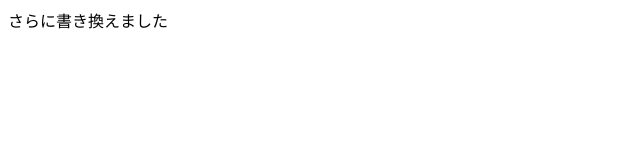
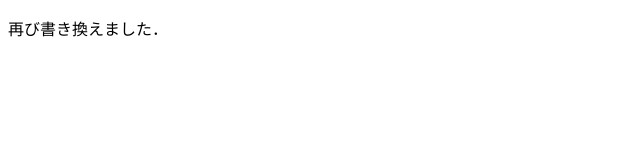
Before and after one commit to aito-git/241205004-git-prework, a plain HTML site: page index.html in a window 1280 px wide. Shown: the whole page, without its empty margins (0-640 px from the left). Drawn offline with Linux system fonts and the light colour scheme.

Commit message:
Update index.html

```diff
--- a/index.html
+++ b/index.html
@@ -5,6 +5,6 @@
     <title>タイトル</title>
   </head>
   <body>
-    さらに書き換えました
+     <p style = color:"blue">再び書き換えました．</p>
   </body>
 </html>
```
